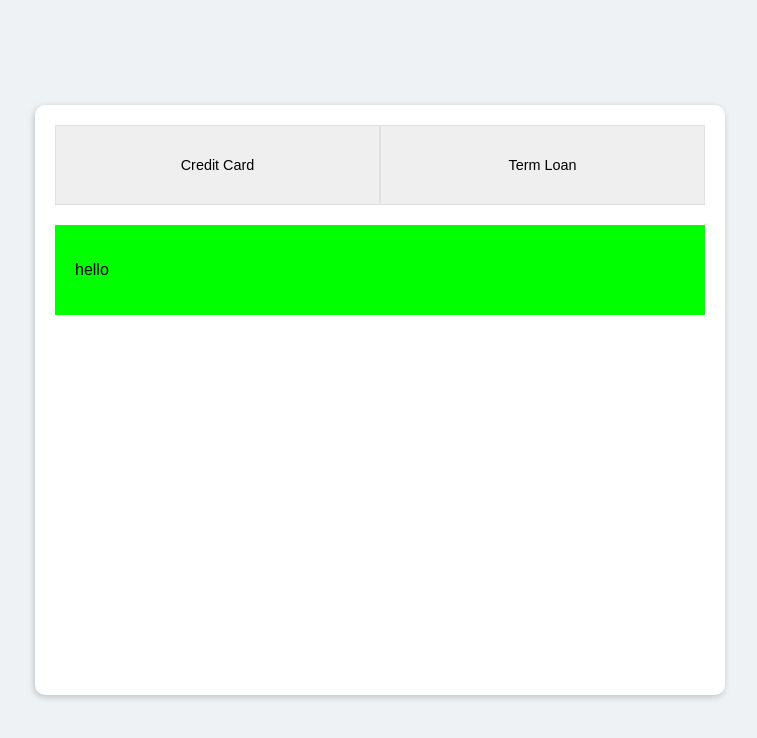
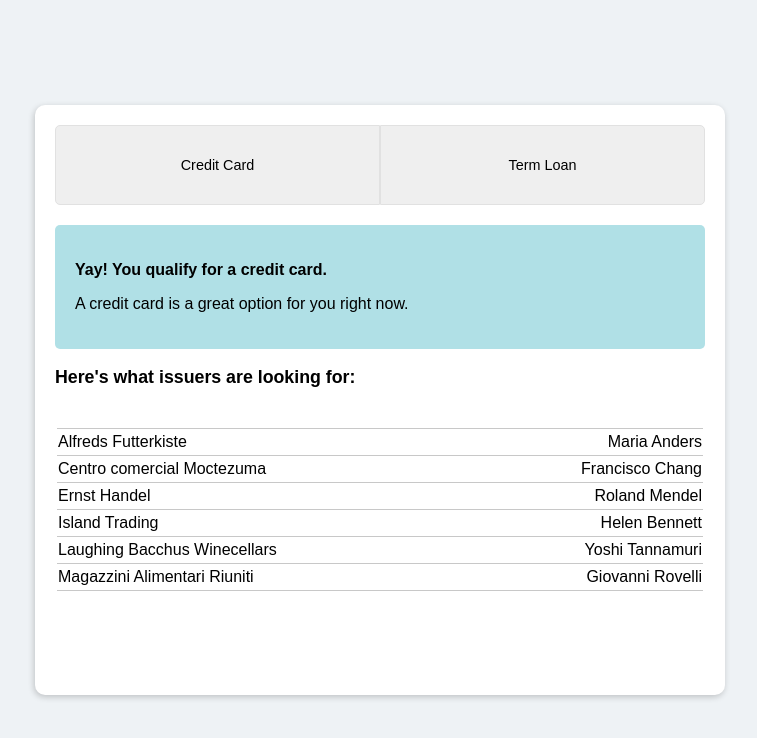
Before and after one commit to joshin-run/interactive-card, a React (Create React App) app: page / in a window 1280 px wide. Shown: the top 738 px of the page, without its empty margins (260-1017 px from the left). Built offline with nearby package versions, Linux system fonts and the light colour scheme.

Commit message:
Feat (style) create credit card notification and table sections

```diff
--- a/src/components/CreditCard.js
+++ b/src/components/CreditCard.js
@@ -4,7 +4,48 @@ class CreditCard extends Component {
   render() {
     return (
       <div className="credit-card">
-        <p>hello</p>
+        <div className="notification">
+          <p><strong>Yay! You qualify for a credit card.</strong></p>
+          <p>A credit card is a great option for you right now.</p>
+        </div>
+        <div className="title">
+          <p>Here's what issuers are looking for:</p>
+        </div>
+        <table>
+          <tr>
+            <td>Alfreds Futterkiste</td>
+            <td>Maria Anders</td>
+
+          </tr>
+          <tr>
+            <td>Centro comercial Moctezuma</td>
+            <td>Francisco Chang</td>
+
+          </tr>
+          <tr>
+            <td>Ernst Handel</td>
+            <td>Roland Mendel</td>
+
+          </tr>
+          <tr>
+            <td>Island Trading</td>
+            <td>Helen Bennett</td>
+
+          </tr>
+          <tr>
+            <td>Laughing Bacchus Winecellars</td>
+            <td>Yoshi Tannamuri</td>
+
+          </tr>
+          <tr>
+            <td>Magazzini Alimentari Riuniti</td>
+            <td>Giovanni Rovelli</td>
+          </tr>
+          <tr>
+            <td></td>
+          </tr>
+        </table>
+
       </div>
     );
   }
--- a/src/components/Products.js
+++ b/src/components/Products.js
@@ -30,8 +30,8 @@ class Products extends Component {
     return (
       <div className="products">
         <div className="button-wrapper">
-          <button className="credit-card-button" onClick={() => { this.updateScreen(1)}}>Credit Card</button>
-          <button className="term-loan-button" onClick={() => { this.updateScreen(2)}}>Term Loan</button>
+          <button className="nav-buttons credit-card-button" onClick={() => { this.updateScreen(1)}}>Credit Card</button>
+          <button className="nav-buttons term-loan-button" onClick={() => { this.updateScreen(2)}}>Term Loan</button>
         </div>
         <div className="screen-wrapper">
           {ActiveScreen}
--- a/src/styles/_buttons.scss
+++ b/src/styles/_buttons.scss
@@ -5,8 +5,7 @@
   align-items: flex-start;
 }
 
-.credit-card-button,
-.term-loan-button {
+.nav-buttons {
   border: 1px solid rgb(225,225,225);
   padding: 20px 40px;
   font-size: .9em;
@@ -16,3 +15,10 @@
   margin-bottom: 20px;
   cursor: pointer;
 }
+
+.credit-card-button {
+  border-radius: 5px 0px 0px 5px;
+}
+.term-loan-button {
+  border-radius: 0px 5px 5px 0px;
+}
--- a/src/styles/_credit-card.scss
+++ b/src/styles/_credit-card.scss
@@ -1,6 +1,36 @@
 .credit-card {
   width: auto;
   height: 100%;
-  background-color: lime;
+  // background-color: pink;
+}
+
+.notification {
+  background-color: powderblue;
+  height: auto;
+  width: auto;
   padding: 20px;
+  border-radius: 5px;
 }
+
+.title {
+  font-size: 1.111em;
+  font-weight: 900;
+  padding: 0px 0px 20px 0px;
+}
+
+table {
+  // display: flex;
+  // flex-flow: row nowrap;
+  // justify-content: space-between;
+  // align-items: flex-start;
+  width: 100%;
+}
+
+table tr {
+  display: flex;
+  flex-flow: row nowrap;
+  justify-content: space-between;
+  align-items: flex-start;
+  padding: 3px 0px;
+  border-top: 1px solid rgb(200,200,200);
+}
--- a/src/styles/main.css
+++ b/src/styles/main.css
@@ -21,8 +21,7 @@ body {
   align-items: flex-start;
 }
 
-.credit-card-button,
-.term-loan-button {
+.nav-buttons {
   border: 1px solid #e1e1e1;
   padding: 20px 40px;
   font-size: 0.9em;
@@ -31,6 +30,14 @@ body {
   width: 50%;
   margin-bottom: 20px;
   cursor: pointer;
+}
+
+.credit-card-button {
+  border-radius: 5px 0px 0px 5px;
+}
+
+.term-loan-button {
+  border-radius: 0px 5px 5px 0px;
 }
 
 .card {
@@ -45,8 +52,33 @@ body {
 .credit-card {
   width: auto;
   height: 100%;
-  background-color: lime;
+}
+
+.notification {
+  background-color: powderblue;
+  height: auto;
+  width: auto;
   padding: 20px;
+  border-radius: 5px;
+}
+
+.title {
+  font-size: 1.111em;
+  font-weight: 900;
+  padding: 0px 0px 20px 0px;
+}
+
+table {
+  width: 100%;
+}
+
+table tr {
+  display: flex;
+  flex-flow: row nowrap;
+  justify-content: space-between;
+  align-items: flex-start;
+  padding: 3px 0px;
+  border-top: 1px solid #c8c8c8;
 }
 
 .term-loan {
```
Also changed, not shown: src/data.json (added, +11 -0 lines), 1 other file (tests, documents, lock files or other folders).
